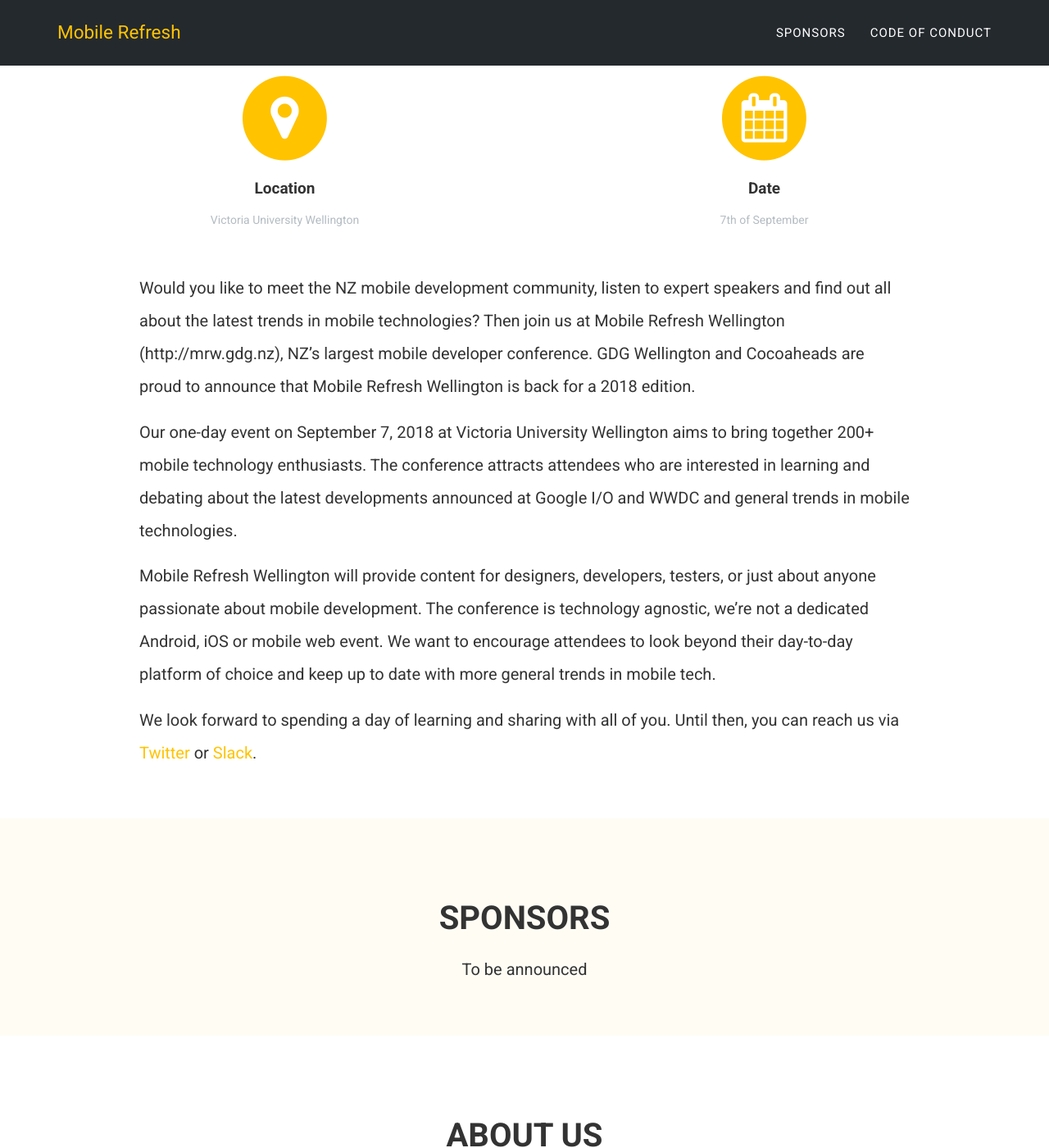
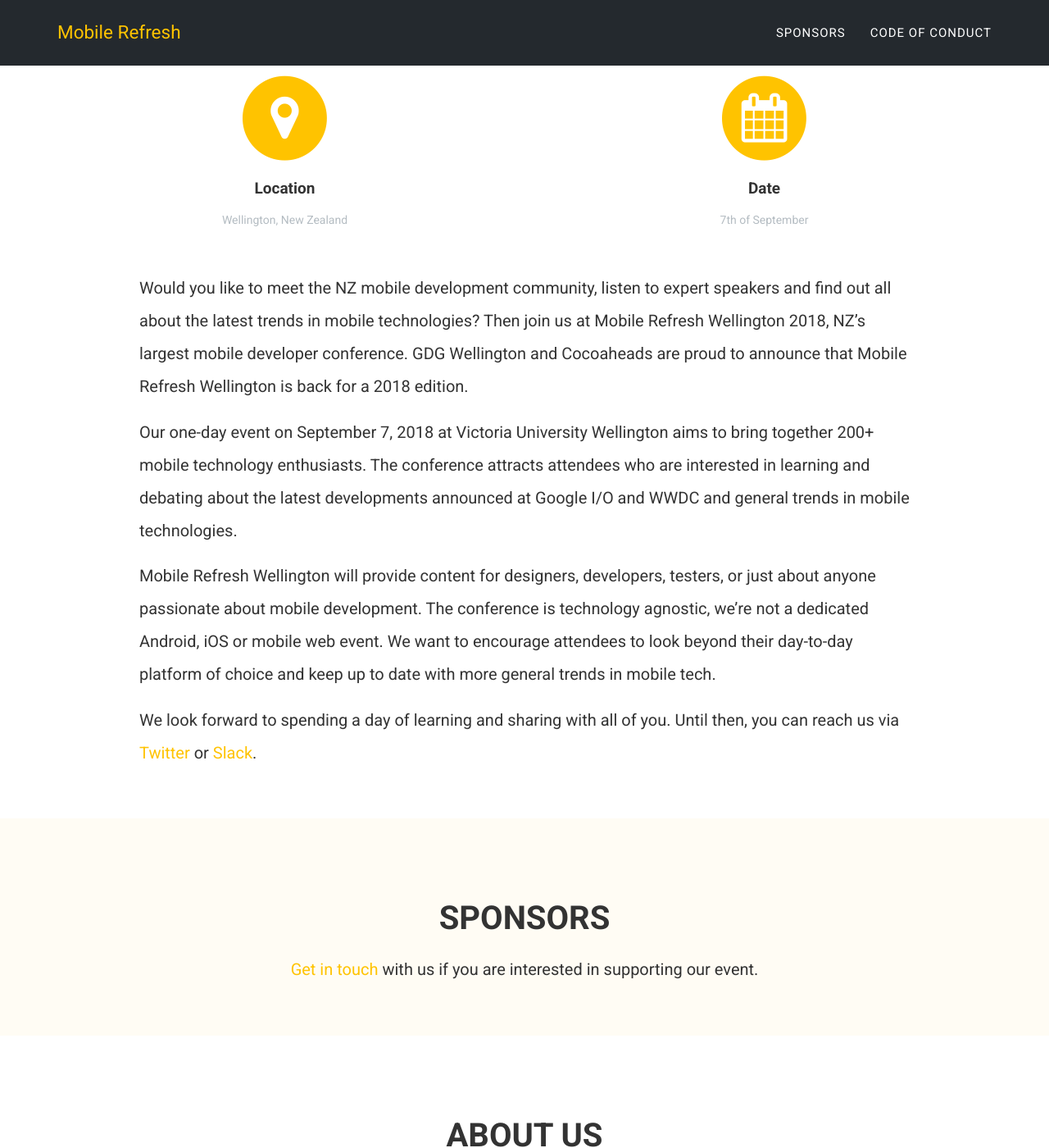
Before and after one commit to MostafaGazar/MostafaGazar.github.io, a Jekyll site: the page built from index.html, in a window 1280 px wide and 1400 px high, scrolled down 674 px. Shown: the whole window at 82% size. Built offline with Jekyll 4.4.1, drawn with Linux system fonts in a browser that asks for light colours; some web fonts are replaced.

Commit message:
Update the home page to correct the location and the mesage for the sponsors

```diff
--- a/_includes/home.html
+++ b/_includes/home.html
@@ -17,7 +17,7 @@
                     </a>
                     <h4 class="service-heading">Location</h4>
                     <a href="#" target="_blank">
-                        <p class="text-muted">Victoria University Wellington</p>
+                        <p class="text-muted">Wellington, New Zealand</p>
                     </a>
                 </div>
                 <div class="col-xs-6">
@@ -35,7 +35,7 @@
             </div>
 
             <p class="long-text-extra-padding">
-                Would you like to meet the NZ mobile development community, listen to expert speakers and find out all about the latest trends in mobile technologies? Then join us at Mobile Refresh Wellington (http://mrw.gdg.nz), NZ’s largest mobile developer conference. GDG Wellington and Cocoaheads are proud to announce that Mobile Refresh Wellington is back for a 2018 edition.
+                Would you like to meet the NZ mobile development community, listen to expert speakers and find out all about the latest trends in mobile technologies? Then join us at Mobile Refresh Wellington 2018, NZ’s largest mobile developer conference. GDG Wellington and Cocoaheads are proud to announce that Mobile Refresh Wellington is back for a 2018 edition.
             </p>
             <p class="long-text">
                 Our one-day event on September 7, 2018 at Victoria University Wellington aims to bring together 200+ mobile technology enthusiasts. The conference attracts attendees who are interested in learning and debating about the latest developments announced at Google I/O and WWDC and general trends in mobile technologies.
--- a/_includes/sponsors.html
+++ b/_includes/sponsors.html
@@ -10,7 +10,7 @@
     </div>
 
     <p class="text-center long-text">
-      To be announced
+      <a href="mailto:gdgwellington@gmail.com">Get in touch</a> with us if you are interested in supporting our event.
     </p>
 
       <!--<div class="d-flex flex-wrap flex-justify-center flex-items-center mb-6">-->
```
Also changed, not shown: 1 other file.
